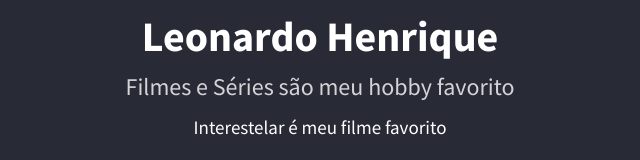
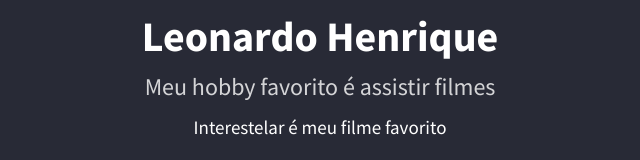
Before and after one commit to LeonardoHenriqueAzevedo/Favorite-Movies, a plain HTML site: page index.html in a window 1280 px wide. Shown: the part 386-546 px from the top of the page, without its empty margins (320-960 px from the left). Drawn offline with Linux system fonts and the light colour scheme.

Commit message:
Update index.html

```diff
--- a/index.html
+++ b/index.html
@@ -20,7 +20,7 @@
   <div id="wrapper">
     <img src="https://br.web.img3.acsta.net/pictures/14/10/31/20/39/476171.jpg" alt="Interestelar">
     <h1>Leonardo Henrique</h1>
-    <h2>Filmes e Séries são meu hobby favorito</h2>
+    <h2>Meu hobby favorito é assistir filmes</h2>
     <p>Interestelar é meu filme favorito </p>
   </div>
 
```
